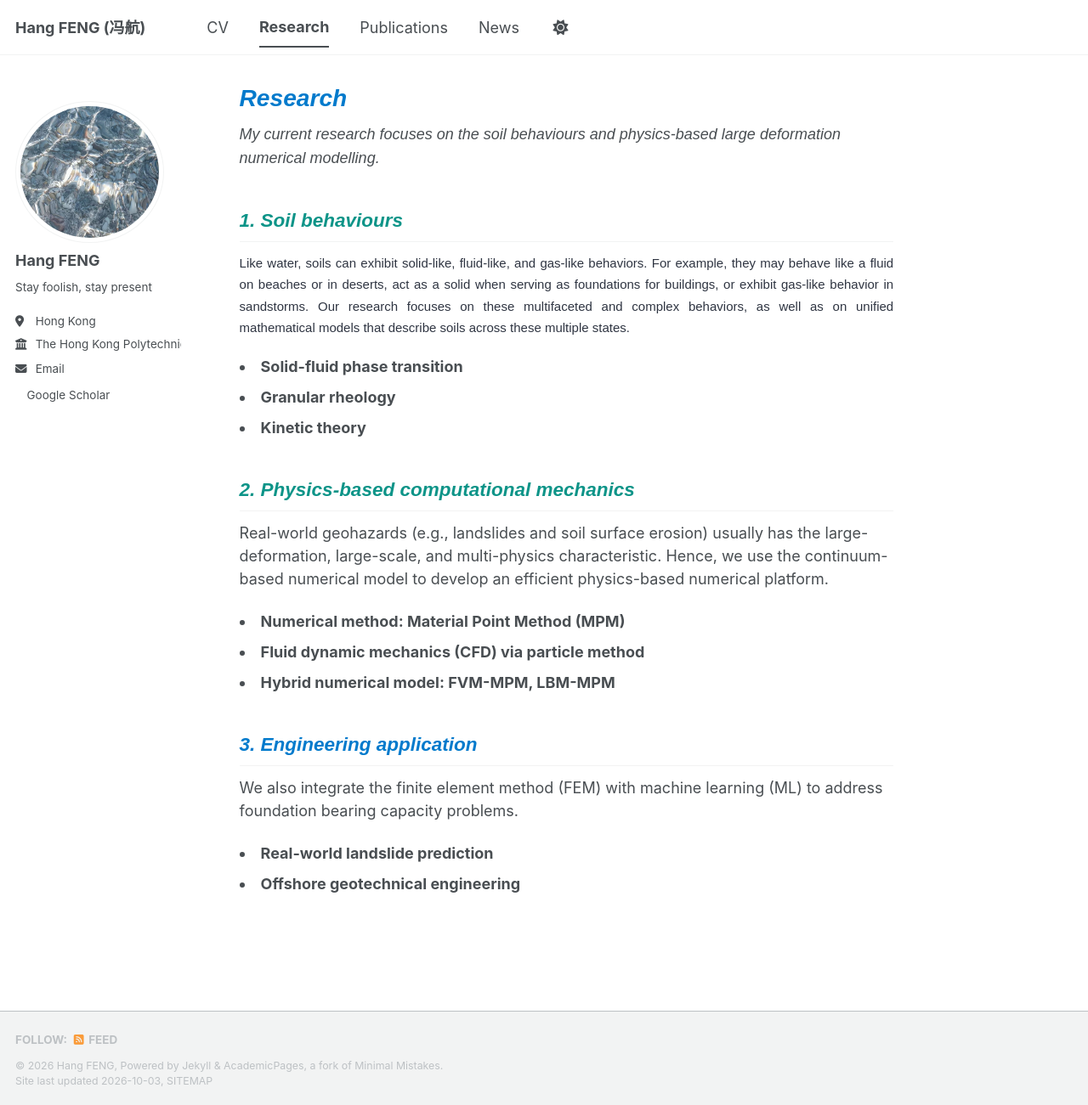
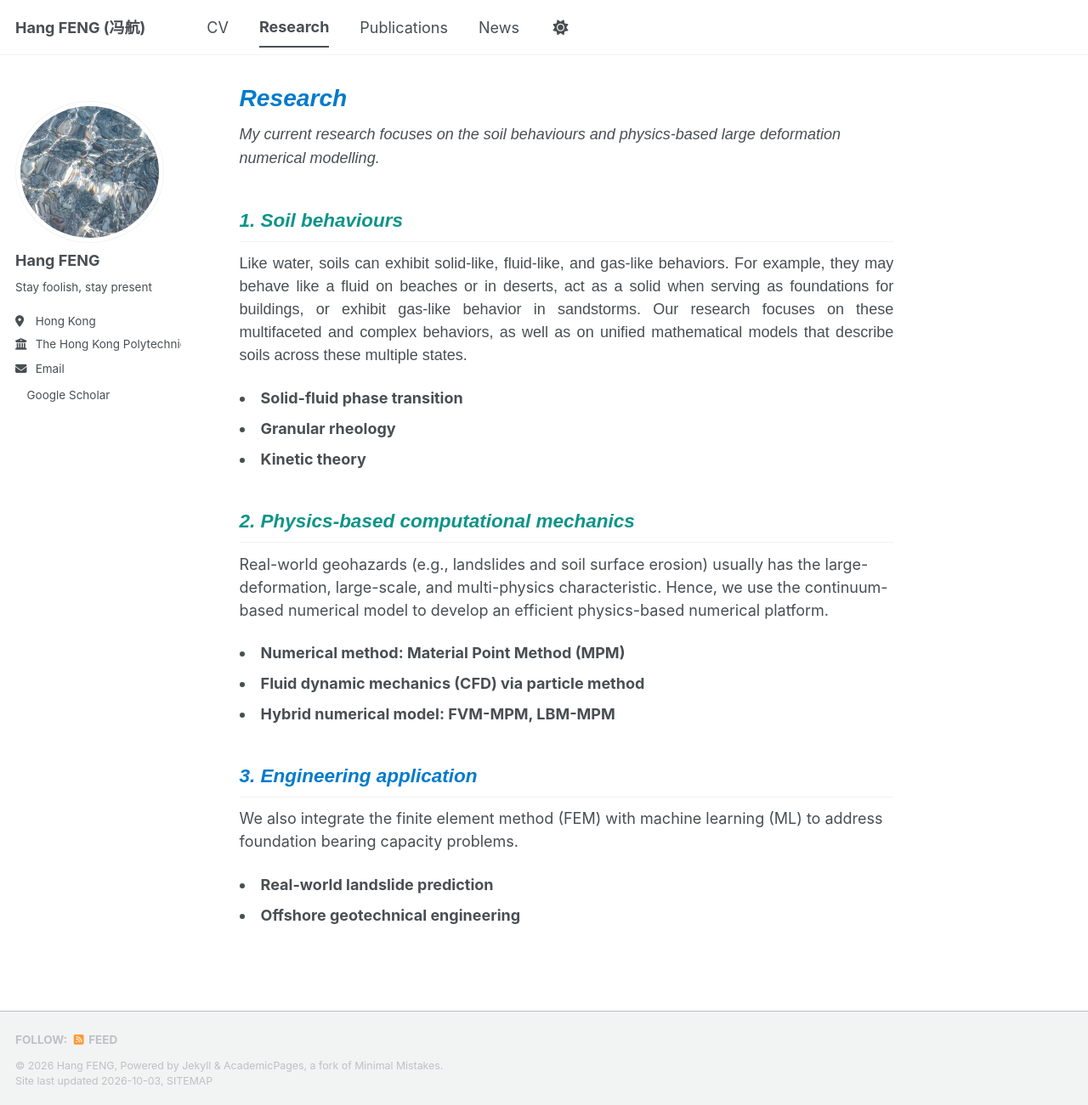
Before and after one commit to fenghang454/fenghang454.github.io, a Jekyll site: the page built from _pages/research.md, in a window 1280 px wide and 1301 px high. Shown: the whole window at 85% size. Built offline with Jekyll 4.4.1, drawn with Linux system fonts in a browser that asks for light colours; a style sheet for code colours, icons or effects is not loaded.

Commit message:
Update research.md

```diff
--- a/_pages/research.md
+++ b/_pages/research.md
@@ -9,7 +9,7 @@ author_profile: true
 </span>
 
 ## <span style="font-family: Arial; font-style: italic; color: #0d9488;">1. Soil behaviours </span>
-<p style="font-family: Arial, sans-serif; font-size: 15px; line-height: 1.7; color: #2f3542; text-align: justify;">
+<p style="font-family: Arial, sans-serif; line-height: 1.5; text-align: justify;">
 Like water, soils can exhibit solid-like, fluid-like, and gas-like behaviors. For example, they may behave like a fluid on beaches or in deserts, act as a solid when serving as foundations for buildings, or exhibit gas-like behavior in sandstorms. Our research focuses on these multifaceted and complex behaviors, as well as on unified mathematical models that describe soils across these multiple states.
 </p>
 
```
